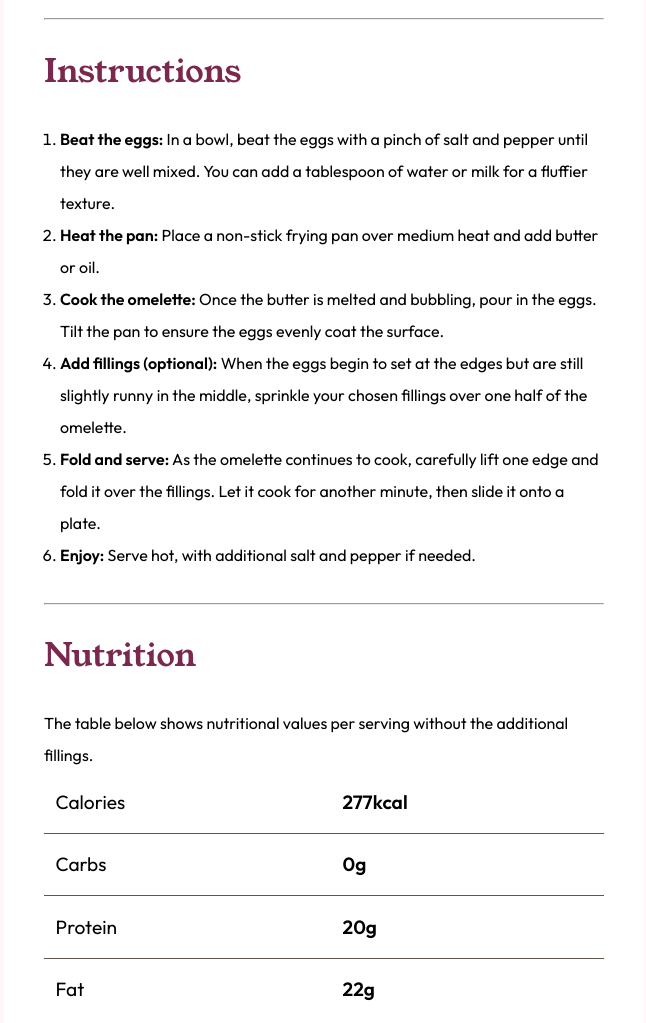
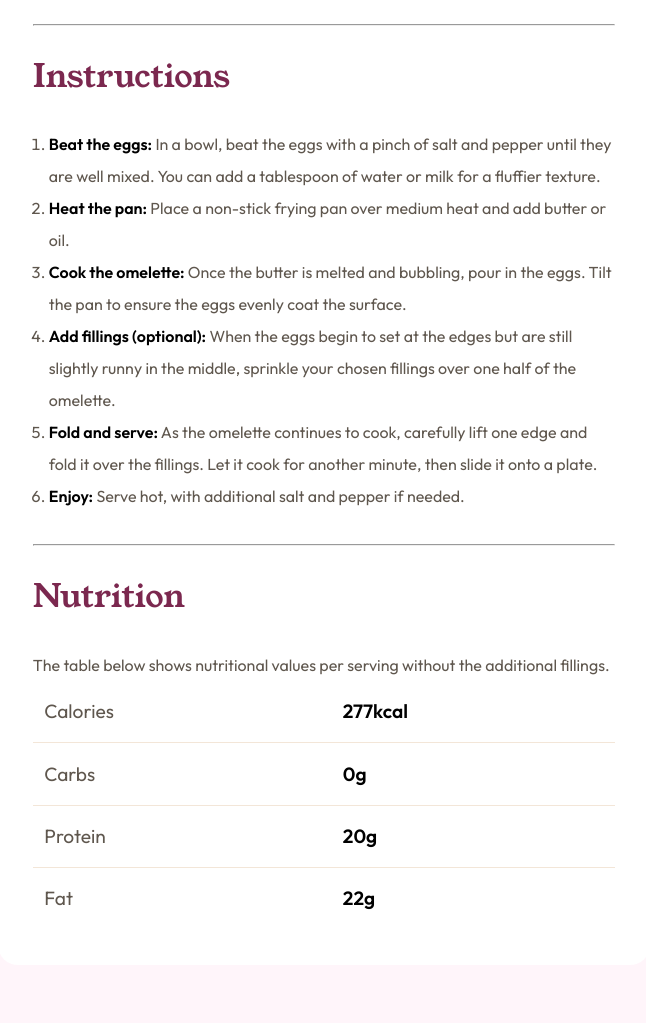
Before and after one commit to KenawMarie/front-recipe-page, a plain HTML site: page index.html in a window 1280 px wide. Shown: the part 1220-2243 px from the top of the page, without its empty margins (316-962 px from the left). Drawn offline with Linux system fonts and the light colour scheme.

Commit message:
arrange the width of the container to make it responsive and the change the color of the paragraphs and list elements

```diff
--- a/style.css
+++ b/style.css
@@ -41,10 +41,10 @@ h1,.container>h2{
 }
 
 .container{
-    width: 50%;
+    width: max(320px,51vw);
     display: flex;
     flex-direction: column;
-    padding: 2.5em;
+    padding: 2.2em;
     background-color: #fff;
     margin: 6em 0;
     border-radius: 20px;
@@ -65,6 +65,7 @@ h1,.container>h2{
 }
 ul{
     list-style: none;
+
 }
 ul li::before{
     content: '\2022';
@@ -75,6 +76,9 @@ ul li::before{
 ol{
     margin-left: 1em;
 }
+ul,ol,p{
+    color: hsl(30, 10%, 34%);
+}
 
 hr{
     margin-top: 2em;
@@ -82,15 +86,17 @@ hr{
 
 .bold{
     font-weight: 600;
+    color: black;
 }
 table{
     border-collapse: collapse;
 }
 
 tr>*{
-    border-bottom: 1px solid hsl(30, 10%, 34%);
+    border-bottom: 1px solid hsl(30, 54%, 90%);
     padding: 0.6em;
     font-size: 1.2rem;
+    color: hsl(30, 10%, 34%);
 }
 
 table :nth-child(4) td{
```
